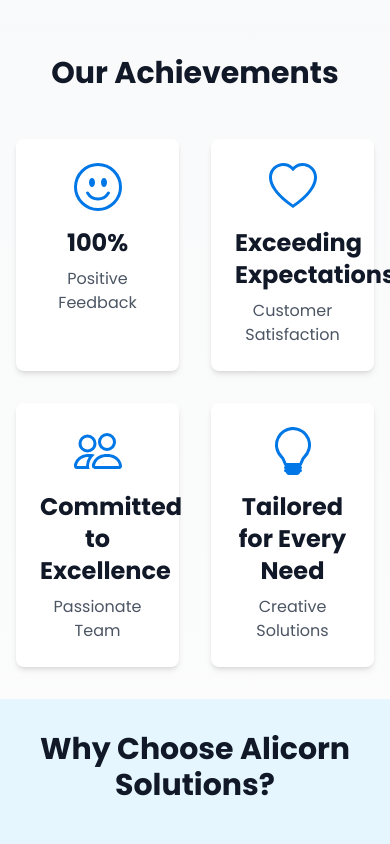
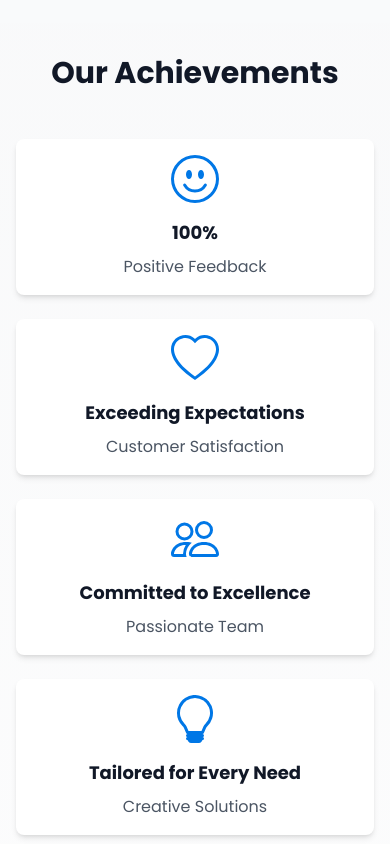
Before and after one commit to vishal2799/IT-astro, an Astro site: page /about-us in a window 390 px wide. Shown: the part 1840-2684 px from the top of the page. Built offline with nearby package versions, Linux system fonts and the light colour scheme; Astro itself is replaced by a stand-in of ours.

Commit message:
about us fixed

```diff
--- a/src/components/AchievementCard.astro
+++ b/src/components/AchievementCard.astro
@@ -11,9 +11,9 @@
 ---
 
 <div
-  class='bg-white rounded-lg shadow-md p-6 text-center transition-all duration-300 hover:shadow-xl'
+  class='bg-white rounded-lg shadow-md p-4 md:p-6 text-center transition-all duration-300 hover:shadow-xl'
 >
   <Icon name={icon} class='w-12 h-12 text-primary mx-auto mb-4' />
-  <h3 class='text-2xl font-bold text-gray-900 mb-2'>{value}</h3>
+  <h3 class='text-lg md:text-2xl font-bold text-gray-900 mb-2'>{value}</h3>
   <p class='text-gray-600'>{title}</p>
 </div>
--- a/src/pages/about-us.astro
+++ b/src/pages/about-us.astro
@@ -128,7 +128,9 @@
         >
           Our Achievements
         </h2>
-        <div class='grid grid-cols-2 md:grid-cols-4 gap-8'>
+        <div
+          class='grid grid-cols-1 sm:grid-cols-2 md:grid-cols-4 gap-6 md:gap-8'
+        >
           {
             achievements.map((achievement) => (
               <AchievementCard
```
